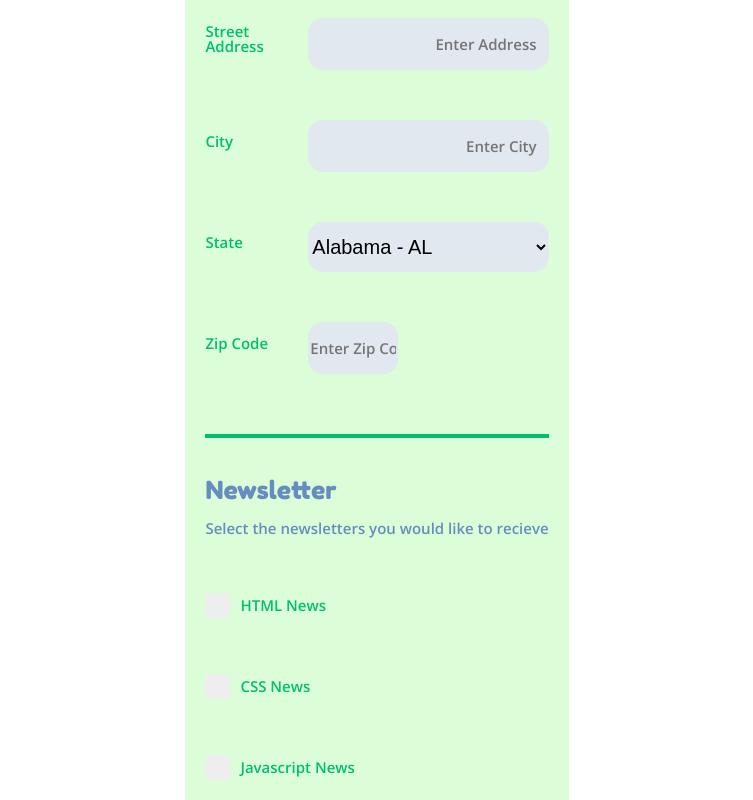
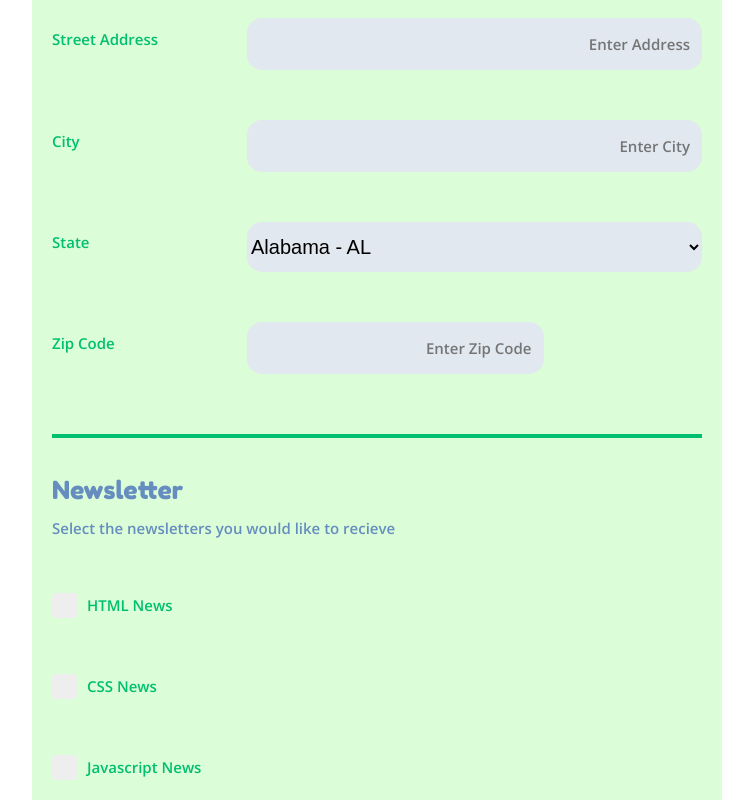
Before and after one commit to drew0821/Techdegree-project-3-, a plain HTML site: page index.html in a window 1280 px wide. Shown: the part 752-1552 px from the top of the page, without its empty margins (263-1016 px from the left). Drawn offline with nearby package versions, Linux system fonts and the light colour scheme.

Commit message:
changed width in desktop view

```diff
--- a/css/styles.css
+++ b/css/styles.css
@@ -312,7 +312,8 @@ h1  {
     .sign-up,
     form {
       width: unset;
-      max-width: 755px;
+      min-width: 650px;
+      max-width: 1000px;
       margin: auto;
     }
 
@@ -339,7 +340,7 @@ h1  {
       flex-grow: 1;
     }
     .zip-input {
-      max-width: 25%;
+      max-width: 45%;
     }
 
   textarea {
```
